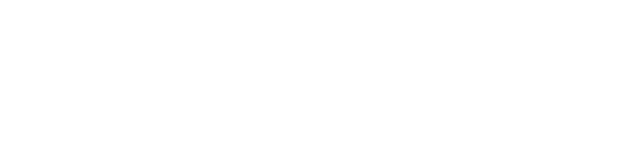
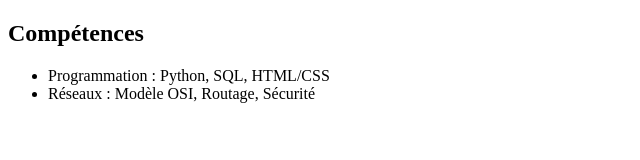
Before and after one commit to Flex-21/mon-cv, a plain HTML site: page index.html in a window 1280 px wide. Shown: the whole page, without its empty margins (0-640 px from the left). Drawn offline with Linux system fonts and the light colour scheme.

Commit message:
Mise en place de la section competences

```diff
--- a/index.html
+++ b/index.html
@@ -5,6 +5,12 @@
     <meta name="viewport" content="width=device-width, initial-scale=1.0">
 </head>
 <body>
-
+    <section id="compétences">
+        <h2>Compétences</h2>
+            <ul>
+                <li>Programmation : Python, SQL, HTML/CSS</li>
+                <li>Réseaux : Modèle OSI, Routage, Sécurité</li>
+             </ul>
+    </section>
 </body>
 </html>
```
